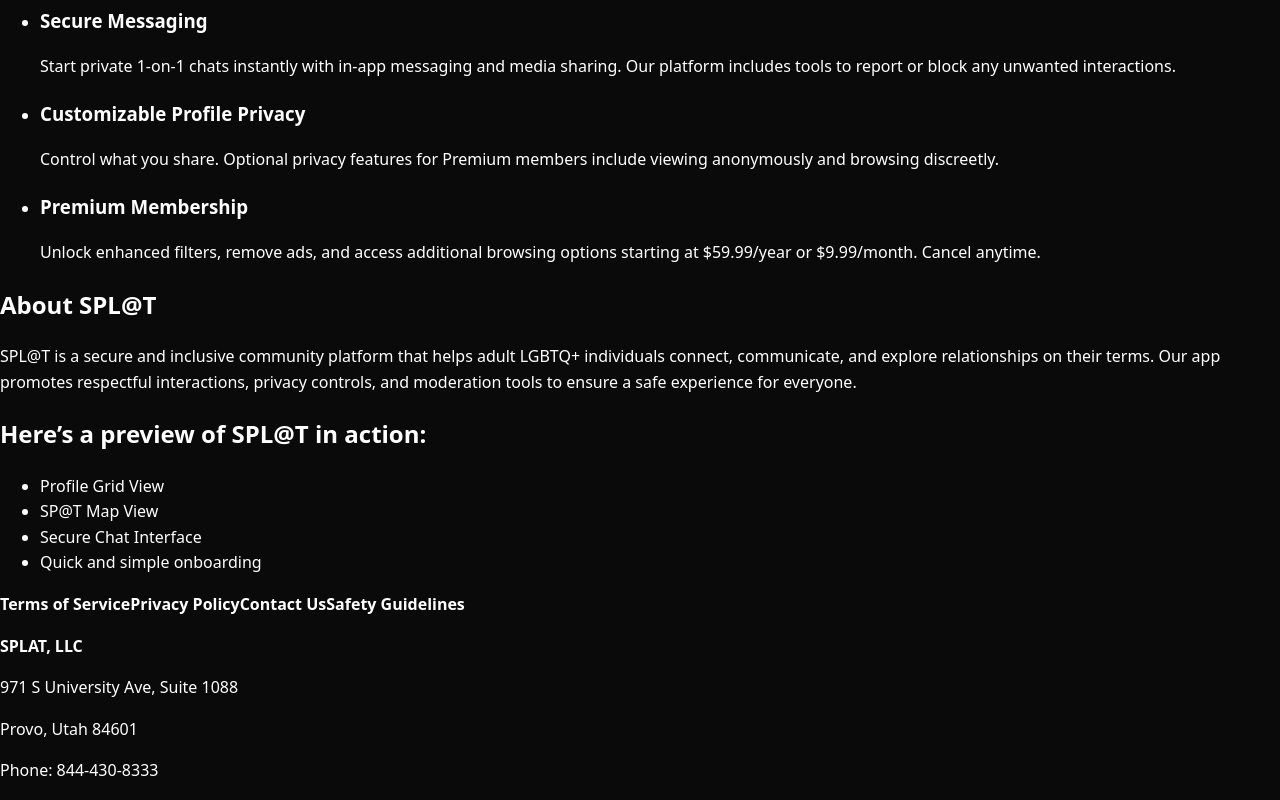
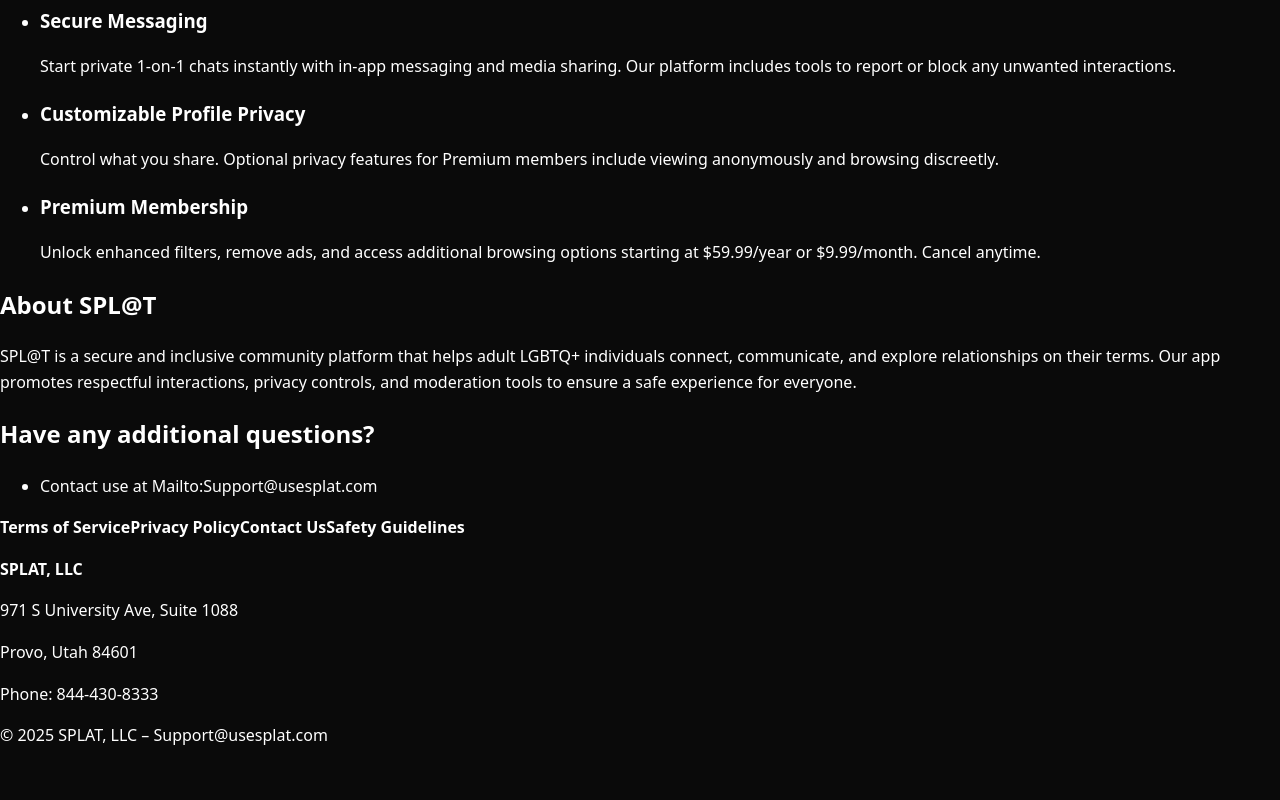
Before and after one commit to SPLAT-Admin/splat-landing-lite, a Next.js app: page / in a window 1280 px wide. Shown: the part 539-1339 px from the top of the page. After the commit the page ends 1304 px from the top, so only its background shows below. Built offline with nearby package versions, Linux system fonts and the light colour scheme.

Commit message:
feat: Fina; redesign SPL@T home page: visual, informative, spaced sections, Stripe compliant, business info in footer

```diff
--- a/pages/index.tsx
+++ b/pages/index.tsx
@@ -46,27 +46,33 @@
         </section>
 
         <section className="preview">
-          <h2>Here’s a preview of SPL@T in action:</h2>
+          <h2>Have any additional questions?</h2>
           <ul>
-            <li>Profile Grid View</li>
-            <li>SP@T Map View</li>
-            <li>Secure Chat Interface</li>
-            <li>Quick and simple onboarding</li>
+            <li>Contact use at Mailto:Support@usesplat.com</li>
           </ul>
         </section>
 
         <footer>
           <nav className="footer-links">
+
             <a href="#">Terms of Service</a>
+
+
             <a href="#">Privacy Policy</a>
+
+
             <a href="#">Contact Us</a>
+
+
             <a href="#">Safety Guidelines</a>
+
           </nav>
           <div className="business-info">
             <p><strong>SPLAT, LLC</strong></p>
             <p>971 S University Ave, Suite 1088</p>
             <p>Provo, Utah 84601</p>
             <p>Phone: <a href="tel:8444308333">844-430-8333</a></p>
+            <p>&copy; 2025 SPLAT, LLC – <a href="mailto:Support@usesplat.com">Support@usesplat.com</a></p>
           </div>
         </footer>
       </main>
```
